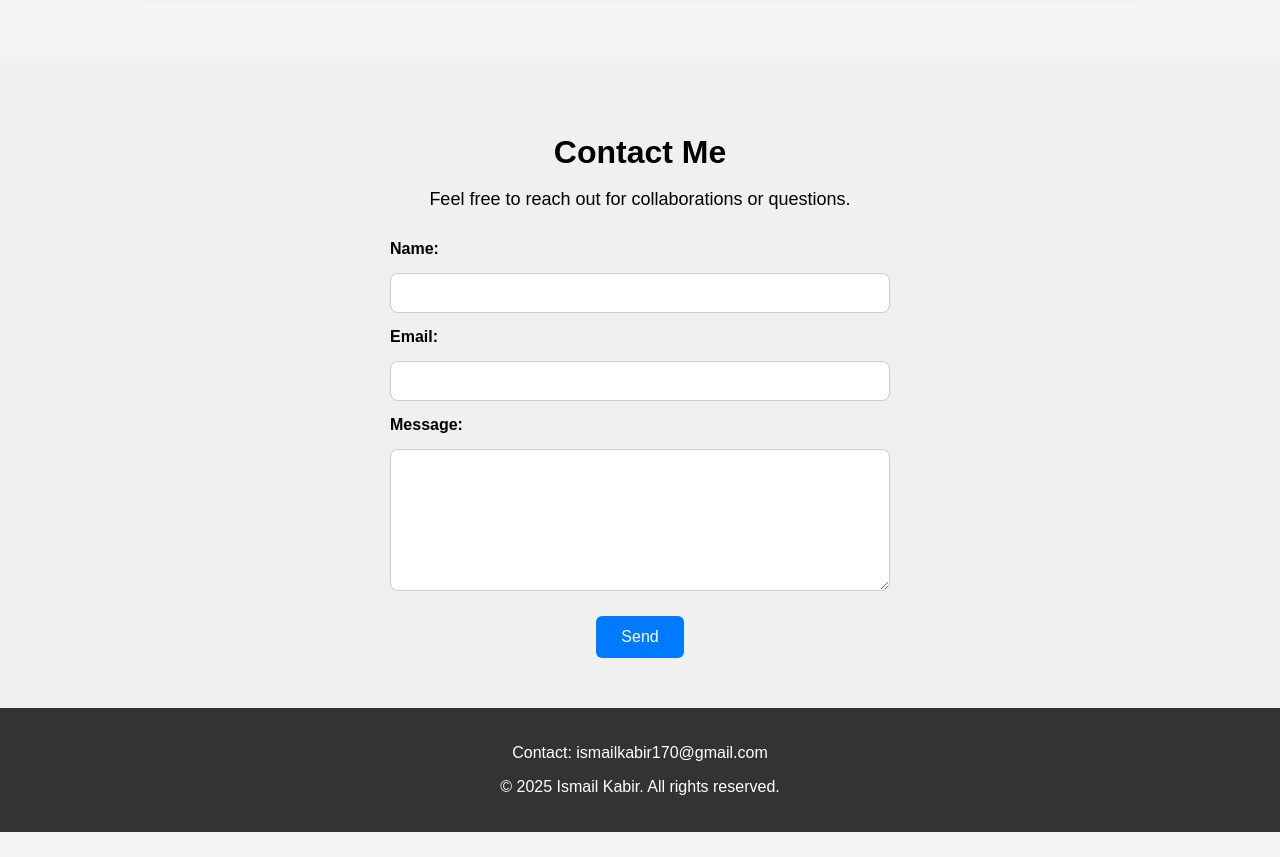
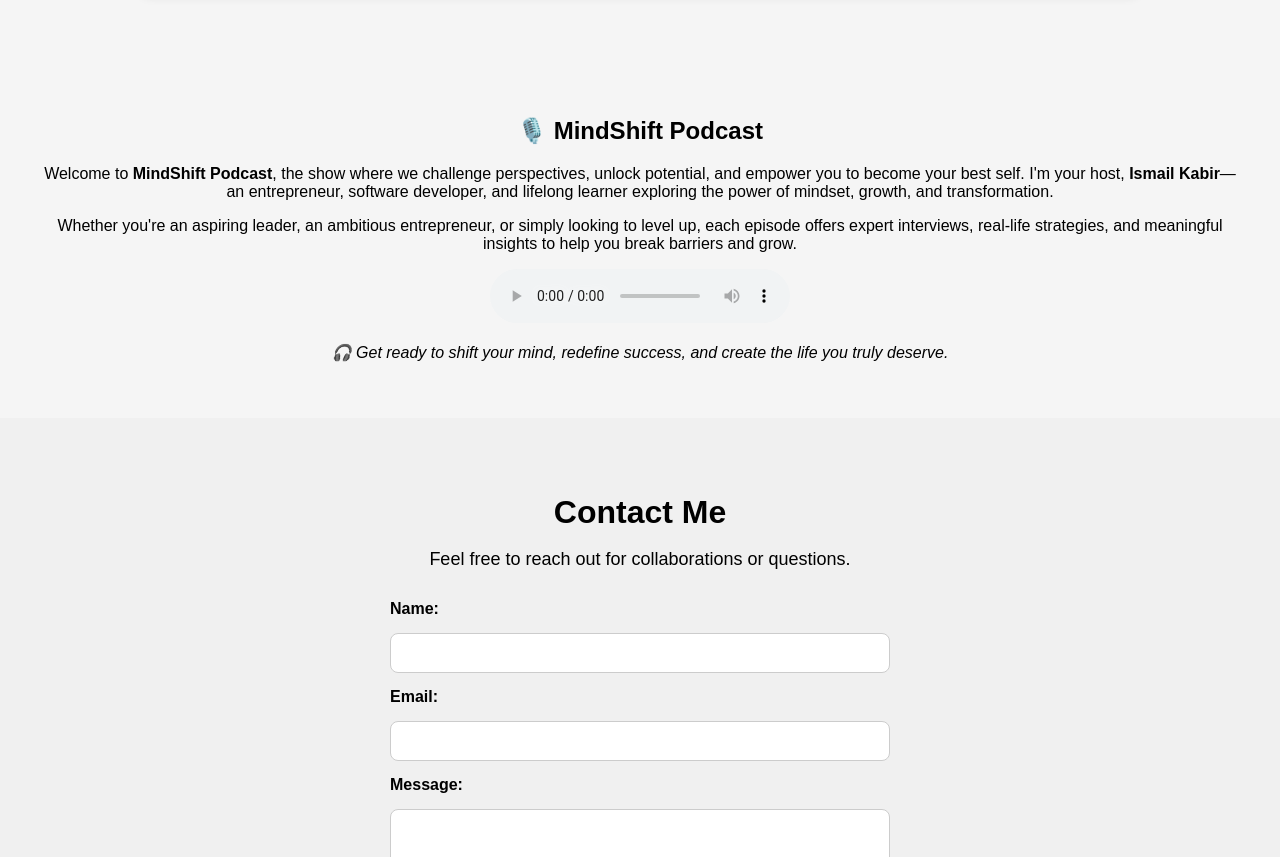
Before and after one commit to Ismai21k/personal-portfolio, a plain HTML site: page index.html in a window 1280 px wide. Shown: the part 1163-2020 px from the top of the page. Before the commit the page ends 1995 px from the top, so only its background shows below. Drawn offline with Linux system fonts and the light colour scheme.

Commit message:
Add semantic html

```diff
--- a/index.html
+++ b/index.html
@@ -73,6 +73,26 @@
 </div>
     </section>
 
+    <section id="podcast">
+        <h2>🎙️ MindShift Podcast</h2>
+        <p>
+            Welcome to <strong>MindShift Podcast</strong>, the show where we challenge perspectives, unlock potential, and empower you to become your best self.
+            I'm your host, <strong>Ismail Kabir</strong>—an entrepreneur, software developer, and lifelong learner exploring the power of mindset, growth, and transformation.
+        </p>
+        <p>
+            Whether you're an aspiring leader, an ambitious entrepreneur, or simply looking to level up, each episode offers expert interviews, real-life strategies, and meaningful insights to help you break barriers and grow.
+        </p>
+
+        <!-- Embed audio -->
+        <audio controls>
+            <source src="media/mypodcast.mp3" type="audio/mp3">
+            Your browser does not support the audio element.
+        </audio>
+
+        <p><em>🎧 Get ready to shift your mind, redefine success, and create the life you truly deserve.</em></p>
+    </section>
+
+
 
     <section id="contact">
         <h2>Contact Me</h2>
```
